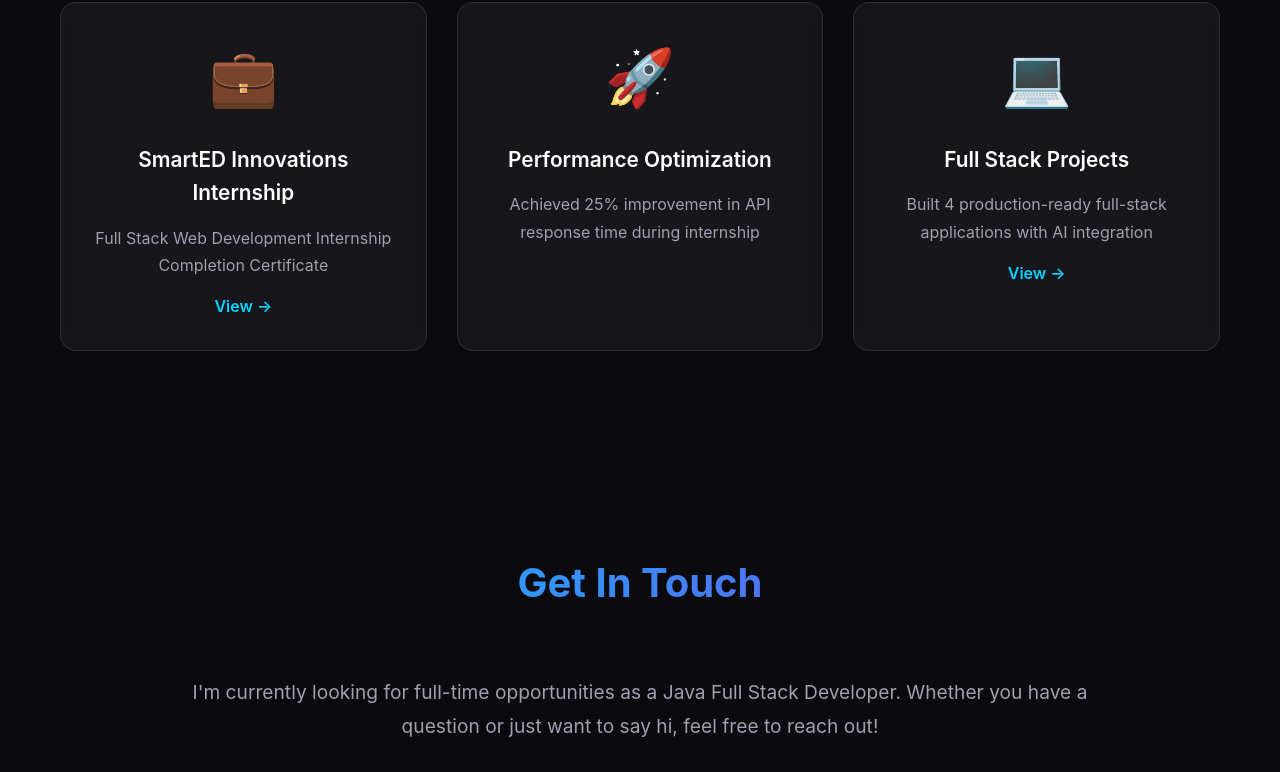
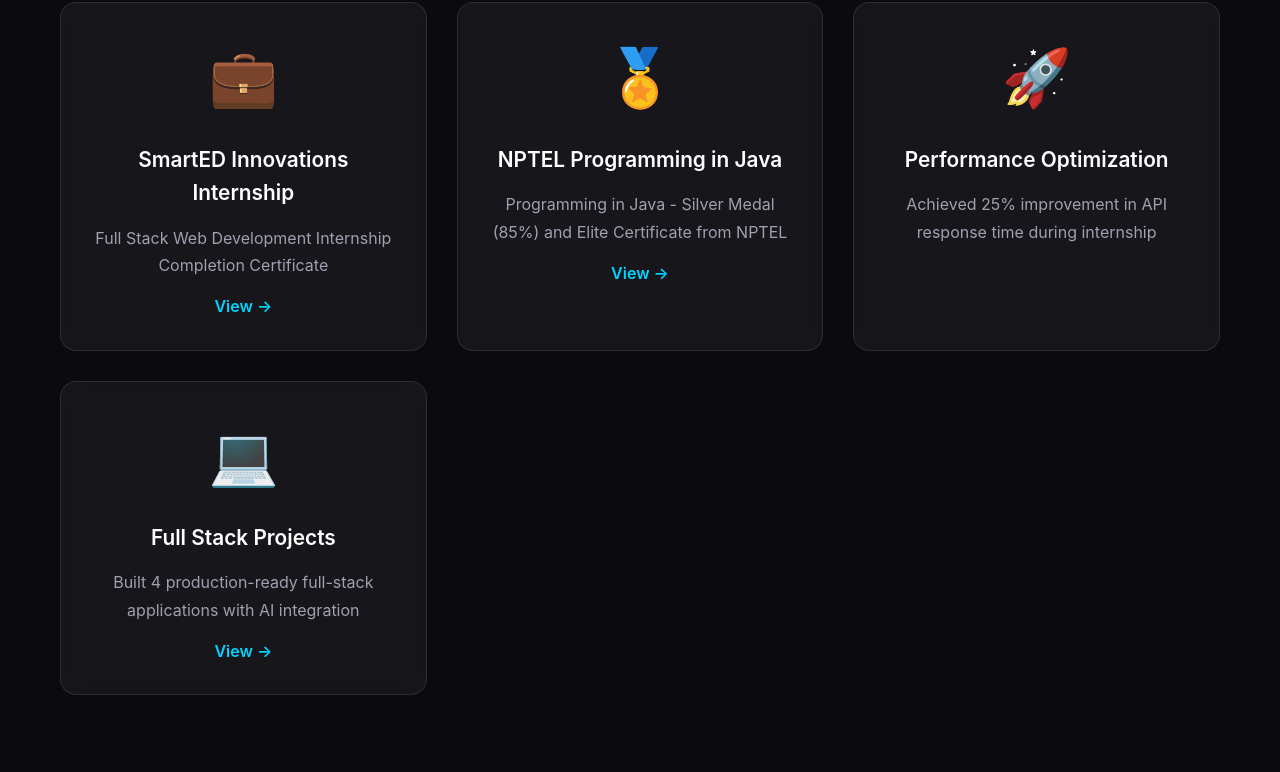
Before and after one commit to abishek-palanivel/My-portfolio, a React (Vite) app: page / in a window 1280 px wide. Shown: the part 6964-7736 px from the top of the page. Built offline with nearby package versions, Linux system fonts and the light colour scheme.

Commit message:
Update resume link and add NPTEL Programming in Java Silver Medal (85%) Elite certificate

```diff
--- a/src/components/Achievements.jsx
+++ b/src/components/Achievements.jsx
@@ -25,6 +25,12 @@ const Achievements = ({ isVisible }) => {
       title: 'SmartED Innovations Internship',
       description: 'Full Stack Web Development Internship Completion Certificate',
       link: 'https://drive.google.com/file/d/1WglEChP_L9VR4CKQq4L9YYVVHJD6Teiu/view?usp=sharing'
+    },
+    {
+      icon: '🏅',
+      title: 'NPTEL Programming in Java',
+      description: 'Programming in Java - Silver Medal (85%) and Elite Certificate from NPTEL',
+      link: 'https://drive.google.com/file/d/1scrFneAl6jH1TdbxCmH8zijxISzJ2u4f/view?usp=sharing'
     },
     {
       icon: '🚀',
--- a/src/components/Contact.jsx
+++ b/src/components/Contact.jsx
@@ -55,7 +55,7 @@ const Contact = ({ isVisible }) => {
             Whether you have a question or just want to say hi, feel free to reach out!
           </p>
           <a
-            href="https://drive.google.com/file/d/1V63MVFbYOoO_l0UfqCY1ZSkizMSlGxio/view?usp=sharing"
+            href="https://drive.google.com/file/d/1WgTckwxrS9y2UrB4Zr9ad1ZXvz6DQO_-/view?usp=sharing"
             className="download-resume-btn"
             target="_blank"
             rel="noopener noreferrer"
--- a/src/components/Navbar.jsx
+++ b/src/components/Navbar.jsx
@@ -66,7 +66,7 @@ const Navbar = () => {
           ))}
           <li>
             <a
-              href="https://drive.google.com/file/d/1V63MVFbYOoO_l0UfqCY1ZSkizMSlGxio/view?usp=sharing"
+              href="https://drive.google.com/file/d/1WgTckwxrS9y2UrB4Zr9ad1ZXvz6DQO_-/view?usp=sharing"
               className="resume-btn"
               target="_blank"
               rel="noopener noreferrer"
```
